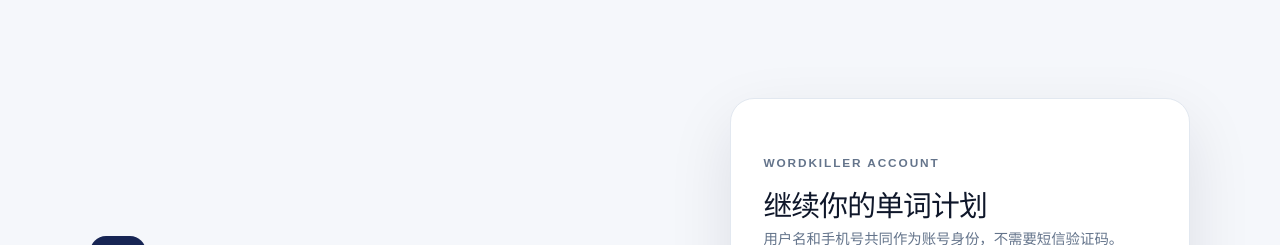
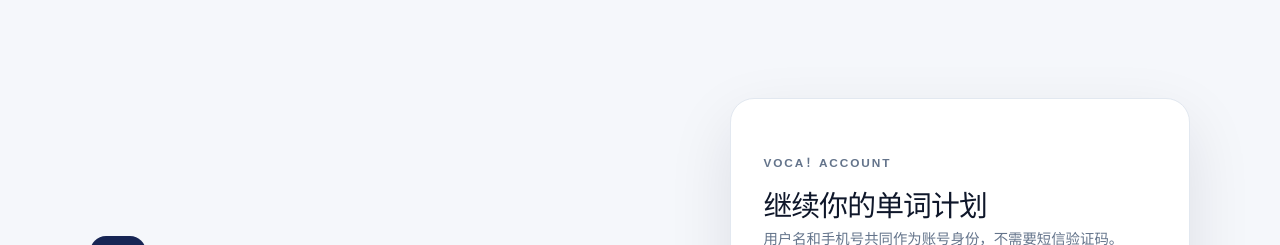
Before and after one commit to RonaldLu30/VOCA, a Next.js app: page /auth in a window 1280 px wide. Shown: the top 245 px of the page. Built offline with nearby package versions, Linux system fonts and the light colour scheme.

Commit message:
feat: brand app as Voca and add pet account menu

```diff
--- a/src/app/layout.tsx
+++ b/src/app/layout.tsx
@@ -14,7 +14,7 @@
 });
 
 export const metadata: Metadata = {
-  title: "WordKiller | 导入词汇",
+  title: "voca！记住了！",
   description: "导入、确认并开始学习今日词汇",
 };
 
--- a/src/components/auth/auth-panel.tsx
+++ b/src/components/auth/auth-panel.tsx
@@ -84,7 +84,7 @@
   if (session) {
     return (
       <section className="auth-card">
-        <p className="eyebrow">WORDKILLER ACCOUNT</p>
+        <p className="eyebrow">VOCA！ACCOUNT</p>
         <h1>欢迎回来，{session.username}</h1>
         <p className="auth-muted">账号已在此设备保持登录。连接云端后，学习进度也会在设备间同步。</p>
         <button className="auth-primary" type="button" onClick={logout}>退出登录</button>
@@ -95,7 +95,7 @@
 
   return (
     <section className="auth-card">
-      <p className="eyebrow">WORDKILLER ACCOUNT</p>
+      <p className="eyebrow">VOCA！ACCOUNT</p>
       <h1>{mode === "login" ? "继续你的单词计划" : "创建学习账号"}</h1>
       <p className="auth-muted">用户名和手机号共同作为账号身份，不需要短信验证码。</p>
       <div className="auth-tabs" role="tablist" aria-label="账号操作">
--- a/src/components/learning/learning-workspace.tsx
+++ b/src/components/learning/learning-workspace.tsx
@@ -60,7 +60,7 @@
         <header className="mb-8 flex flex-wrap items-end justify-between gap-4">
           <div>
             <button type="button" onClick={() => setShowLeaveDialog(true)} className="mb-4 rounded-xl border border-slate-200 bg-white px-4 py-2 text-sm font-semibold text-slate-600 shadow-sm hover:border-indigo-300 hover:text-indigo-700">← 返回主页</button>
-            <p className="mb-2 text-sm font-semibold uppercase tracking-[0.2em] text-indigo-600">WordKiller · 今日学习</p>
+            <p className="mb-2 text-sm font-semibold uppercase tracking-[0.2em] text-indigo-600">VOCA！· 今日学习</p>
             <h1 className="text-3xl font-bold tracking-tight sm:text-4xl">记住每一个词，再把它写出来</h1>
           </div>
           <div className="rounded-2xl border border-indigo-100 bg-white px-4 py-3 text-right shadow-sm">
```
Also changed, not shown: src/app/page.tsx (+1 -1 lines), public/voca-pet.png (added).
